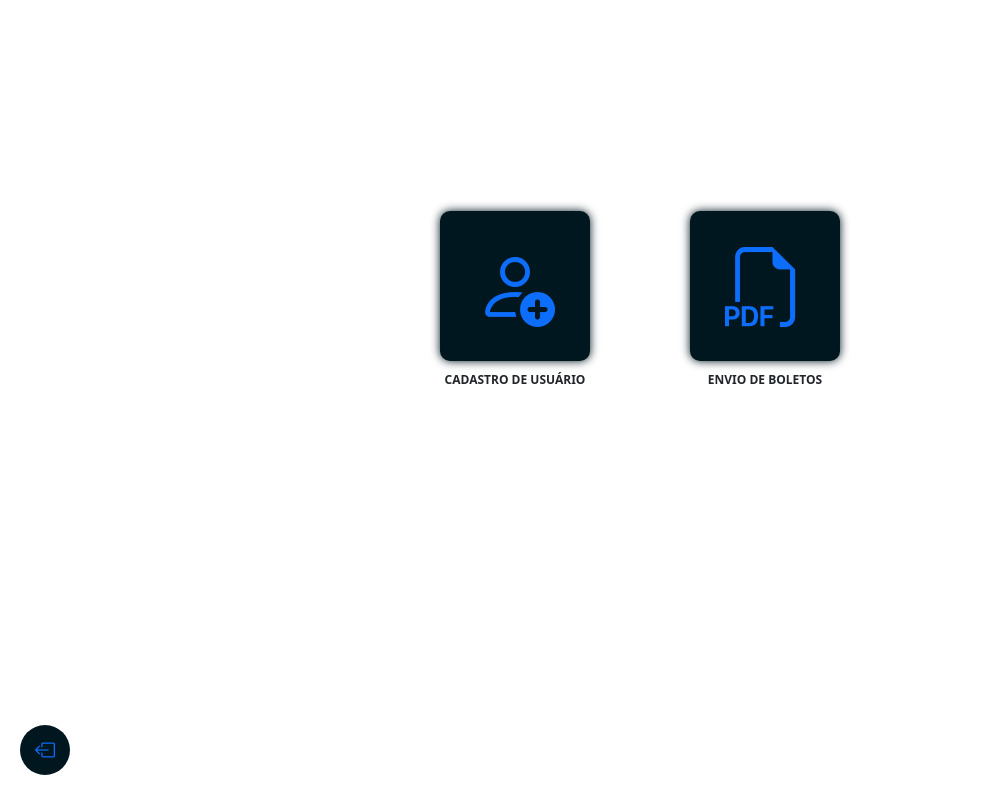
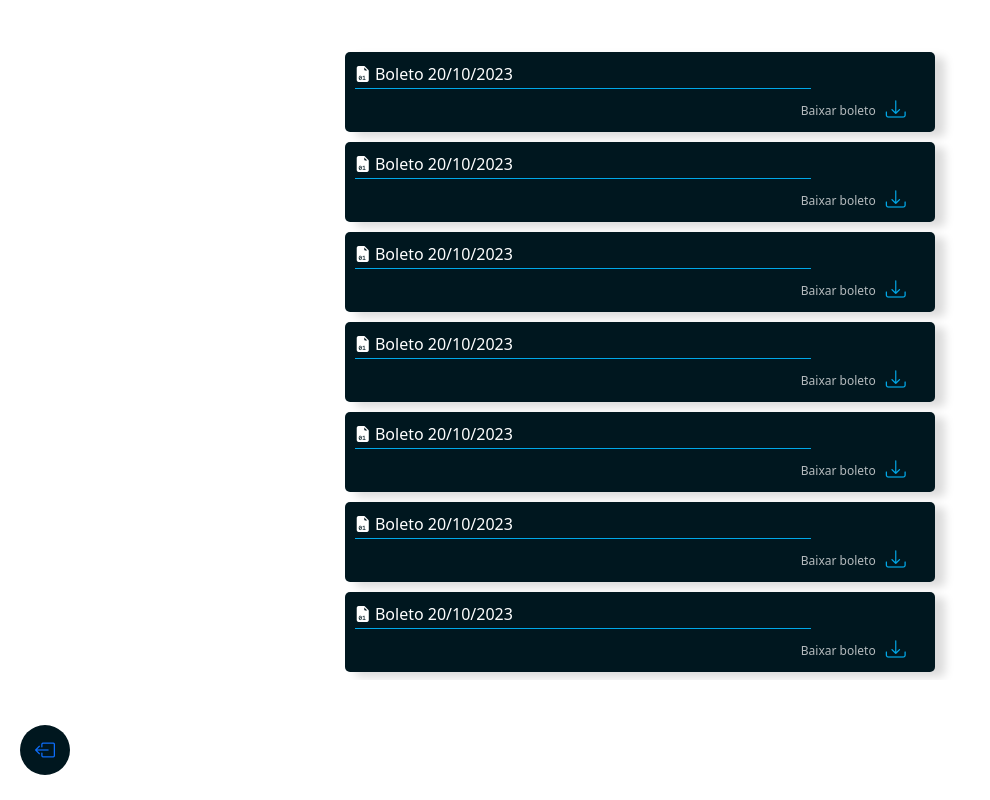
Before and after one commit to MayconD27/SPT, a PHP site: page / in a window 1280 px wide. Shown: the part 90-890 px from the top of the page, without its empty margins (0-990 px from the left). Run offline with PHP 8.4, Linux system fonts and the light colour scheme; a user stored in the database is signed in.

Commit message:
criada tela do usuário

```diff
--- a/css/index.css
+++ b/css/index.css
@@ -3,7 +3,9 @@ h1{
     font-size: 20px;
     padding: 0;
 }
-
+body{
+    overflow: hidden;
+}
 .barraNav{
     display: flex;
     background-color: #00171F;
@@ -107,4 +109,7 @@ h1 i{
     .container_user{
         margin: 10% auto;
     }
+    .container_bole{
+        margin: 50% auto;
+    }
    }
--- /dev/null
+++ b/css/verBoleto.css
@@ -0,0 +1,58 @@
+.card_bole{
+    background-color: #00171F;
+    width: 60%;
+    padding: 10px;
+    height: 80px;
+    position: relative;
+    border-radius: 5px;
+    box-shadow: 10px 5px 10px #00000025;
+    margin-top: 10px;
+    min-width: 300px;
+
+
+}
+.card_bole p{
+    color: #fff;
+    border-bottom: #00A8E8 1px solid;
+    width: 80%;
+    padding-bottom: 2px;
+}
+.card_bole a{
+    color: #00A8E8;
+    position: absolute;
+    right: 5%;
+    bottom: 10%;
+    font-size: 20px;
+}
+.container_bole{
+    height: 75vh;
+    padding: 30px 20px;
+    display: flex;
+    width: 80%;
+    align-items: center;
+    min-height: 60vh;
+    justify-content: center;
+    box-sizing: border-box;
+    flex-wrap: wrap;
+    overflow: auto;
+    margin: 8% auto;
+
+}
+.card_bole span{
+    color: #ffffffb5;
+    position: absolute;
+    right: calc(5% + 30px);
+    bottom: 15%;
+    font-size: 12px;
+}
+@media only screen and (max-width: 900px) {
+    .container,form{
+        margin: 15% auto;
+    }
+    .container_user{
+        margin: 10% auto;
+    }
+    .container_bole{
+        margin: 18% auto;
+    }
+   }
--- a/index.php
+++ b/index.php
@@ -12,7 +12,7 @@ session_start();
 ?>
 
 <!DOCTYPE html>
-<html lang="en">
+<html lang="pt-br">
 <head>
     <meta charset="UTF-8">
     <meta name="viewport" content="width=device-width, initial-scale=1.0">
@@ -21,6 +21,7 @@ session_start();
     <script src="https://cdn.jsdelivr.net/npm/bootstrap@5.3.1/dist/js/bootstrap.bundle.min.js" integrity="sha384-HwwvtgBNo3bZJJLYd8oVXjrBZt8cqVSpeBNS5n7C8IVInixGAoxmnlMuBnhbgrkm" crossorigin="anonymous"></script>
     <link rel="stylesheet" href="https://cdn.jsdelivr.net/npm/bootstrap-icons@1.10.5/font/bootstrap-icons.css">
     <link rel="stylesheet" href="css/index.css">
+    <link rel="stylesheet" href="css/verBoleto.css">
 </head>
 <body>
 
@@ -38,7 +39,7 @@ session_start();
 
     </nav>
     <?php
-        include_once 'admin_tela/homeAdmin.php'
+        include_once 'user_tela/homeUser.php'
     ?>
 
 
--- /dev/null
+++ b/user_tela/homeUser.php
@@ -0,0 +1,49 @@
+<!DOCTYPE html>
+<html lang="pt-br">
+<head>
+    <meta charset="UTF-8">
+    <meta name="viewport" content="width=device-width, initial-scale=1.0">
+    <title>Tela do usuário</title>
+
+</head>
+<body>
+    <div class="container_bole ">
+        <div class="card_bole">
+            <p> <i class="bi bi-file-earmark-binary-fill"></i> Boleto 20/10/2023</p>
+            <span>Baixar boleto</span>
+            <a href=""><i class="bi bi-download"></i></a>
+        </div>
+        <div class="card_bole">
+            <p> <i class="bi bi-file-earmark-binary-fill"></i> Boleto 20/10/2023</p>
+            <span>Baixar boleto</span>
+            <a href=""><i class="bi bi-download"></i></a>
+        </div>
+        <div class="card_bole">
+            <p> <i class="bi bi-file-earmark-binary-fill"></i> Boleto 20/10/2023</p>
+            <span>Baixar boleto</span>
+            <a href=""><i class="bi bi-download"></i></a>
+        </div>
+        <div class="card_bole">
+            <p> <i class="bi bi-file-earmark-binary-fill"></i> Boleto 20/10/2023</p>
+            <span>Baixar boleto</span>
+            <a href=""><i class="bi bi-download"></i></a>
+        </div>
+        <div class="card_bole">
+            <p> <i class="bi bi-file-earmark-binary-fill"></i> Boleto 20/10/2023</p>
+            <span>Baixar boleto</span>
+            <a href=""><i class="bi bi-download"></i></a>
+        </div>
+        <div class="card_bole">
+            <p> <i class="bi bi-file-earmark-binary-fill"></i> Boleto 20/10/2023</p>
+            <span>Baixar boleto</span>
+            <a href=""><i class="bi bi-download"></i></a>
+        </div>
+        <div class="card_bole">
+            <p> <i class="bi bi-file-earmark-binary-fill"></i> Boleto 20/10/2023</p>
+            <span>Baixar boleto</span>
+            <a href=""><i class="bi bi-download"></i></a>
+        </div>
+
+    </div>
+</body>
+</html>
```
